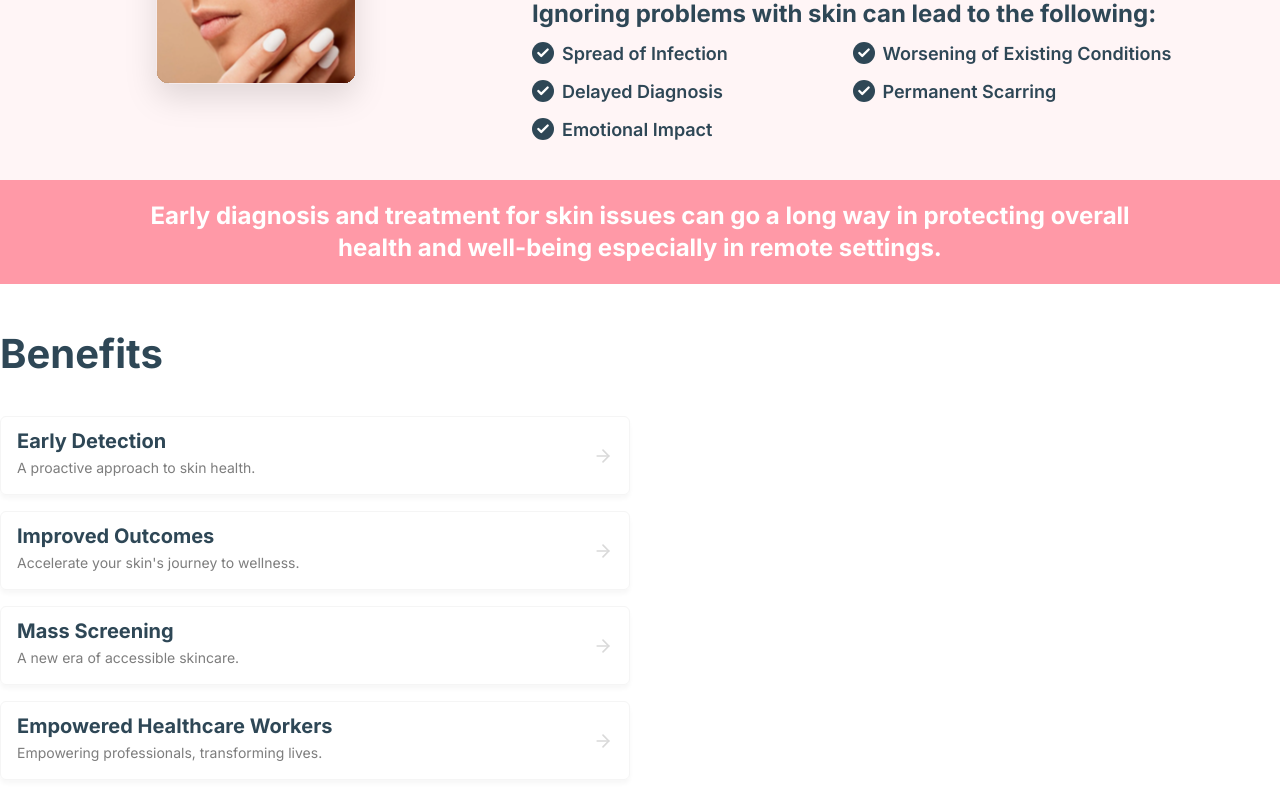
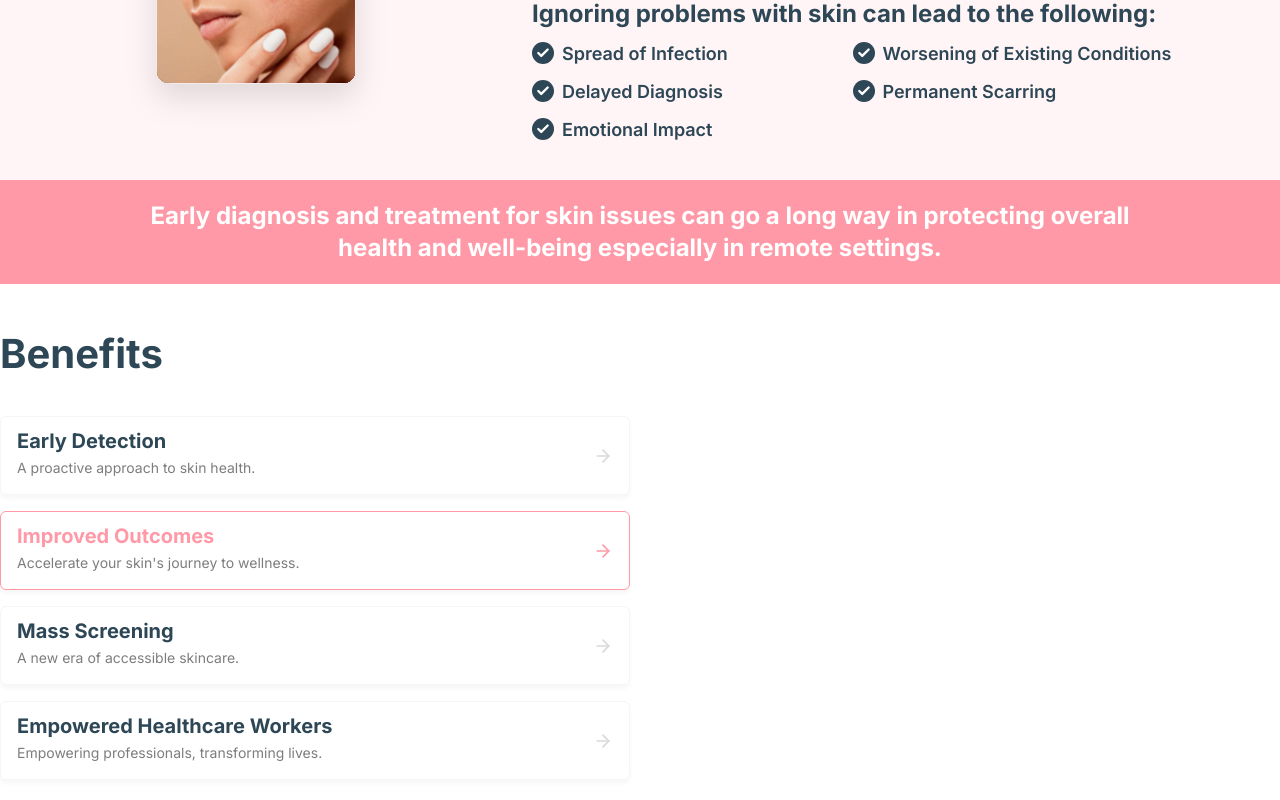
Before and after one commit to Code-X-Rahul/drdermex-web, a Next.js app: page / in a window 1280 px wide. Shown: the part 1158-1958 px from the top of the page. Built offline with nearby package versions, Linux system fonts and the light colour scheme.

Commit message:
Selected Benefits styles added

```diff
--- a/src/app/page.tsx
+++ b/src/app/page.tsx
@@ -39,6 +39,7 @@ const BENEFITS = [
   {
     name: "Improved Outcomes",
     description: "Accelerate your skin's journey to wellness.",
+    isDisabled: true,
   },
   {
     name: "Mass Screening",
@@ -223,18 +224,22 @@ export default function Home() {
           <div className="flex flex-col gap-4">
             {BENEFITS.map((benefit) => (
               <button
-                className="px-4 py-4 flex items-center justify-between shadowLarge rounded-md border border-[#F5F5F5]"
+                disabled={benefit.isDisabled}
+                className="px-4 py-4 flex items-center justify-between shadowLarge rounded-md border border-[#F5F5F5] disabled:border-primary group"
                 key={benefit.name}
               >
                 <div className="flex flex-col gap-2 items-start">
-                  <p className="text-secondary text-xl leading-[17px] font-bold">
+                  <p className="text-secondary text-xl leading-[17px] font-bold group-disabled:text-primary">
                     {benefit.name}
                   </p>
                   <p className="text-sm leading-5 text-tertiary">
                     {benefit.description}
                   </p>
                 </div>
-                <ArrowRight color="#D9D9D9" size={20} />
+                <ArrowRight
+                  className={"text-[#D9D9D9] group-disabled:text-primary"}
+                  size={20}
+                />
               </button>
             ))}
           </div>
```
